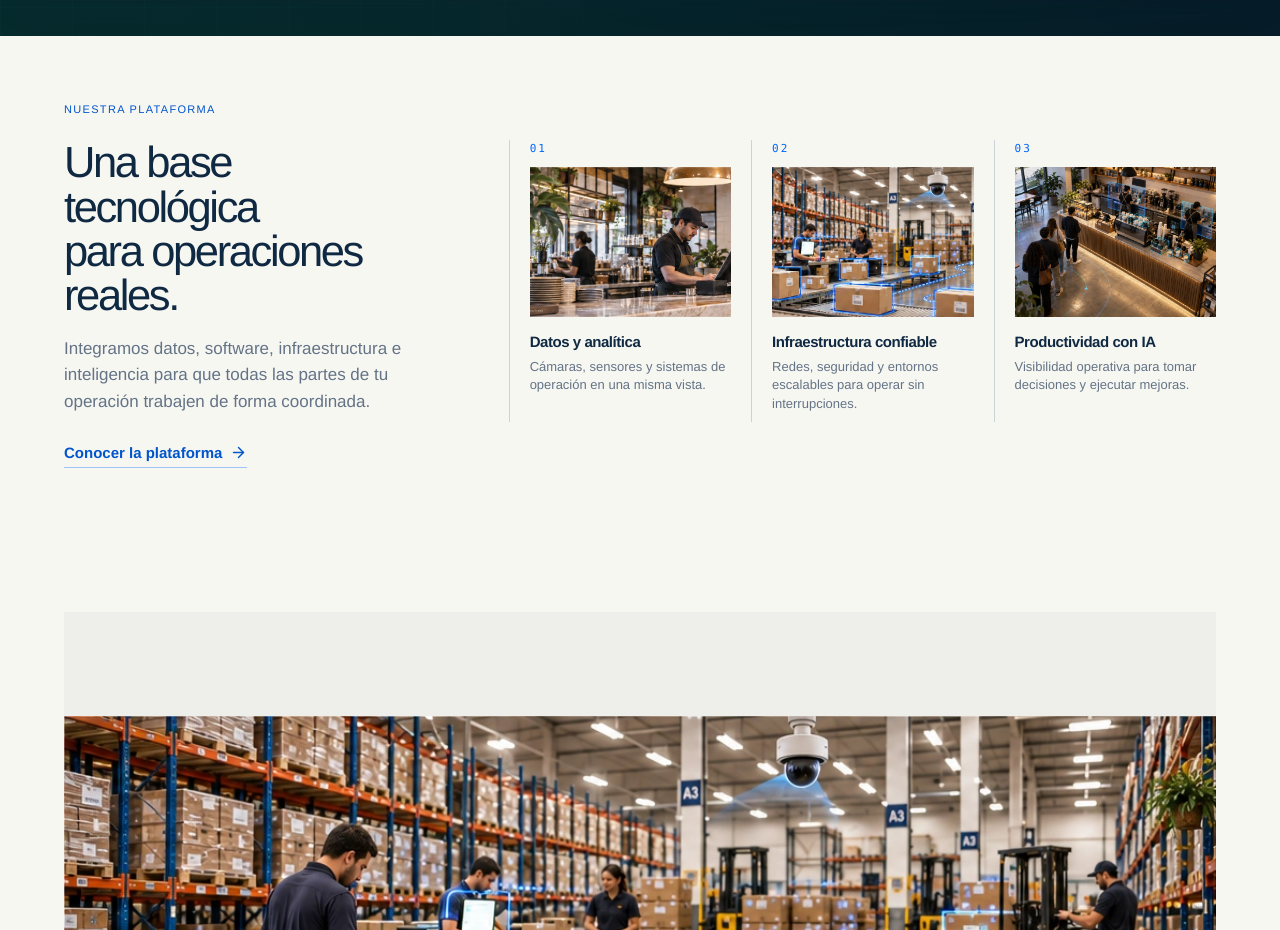
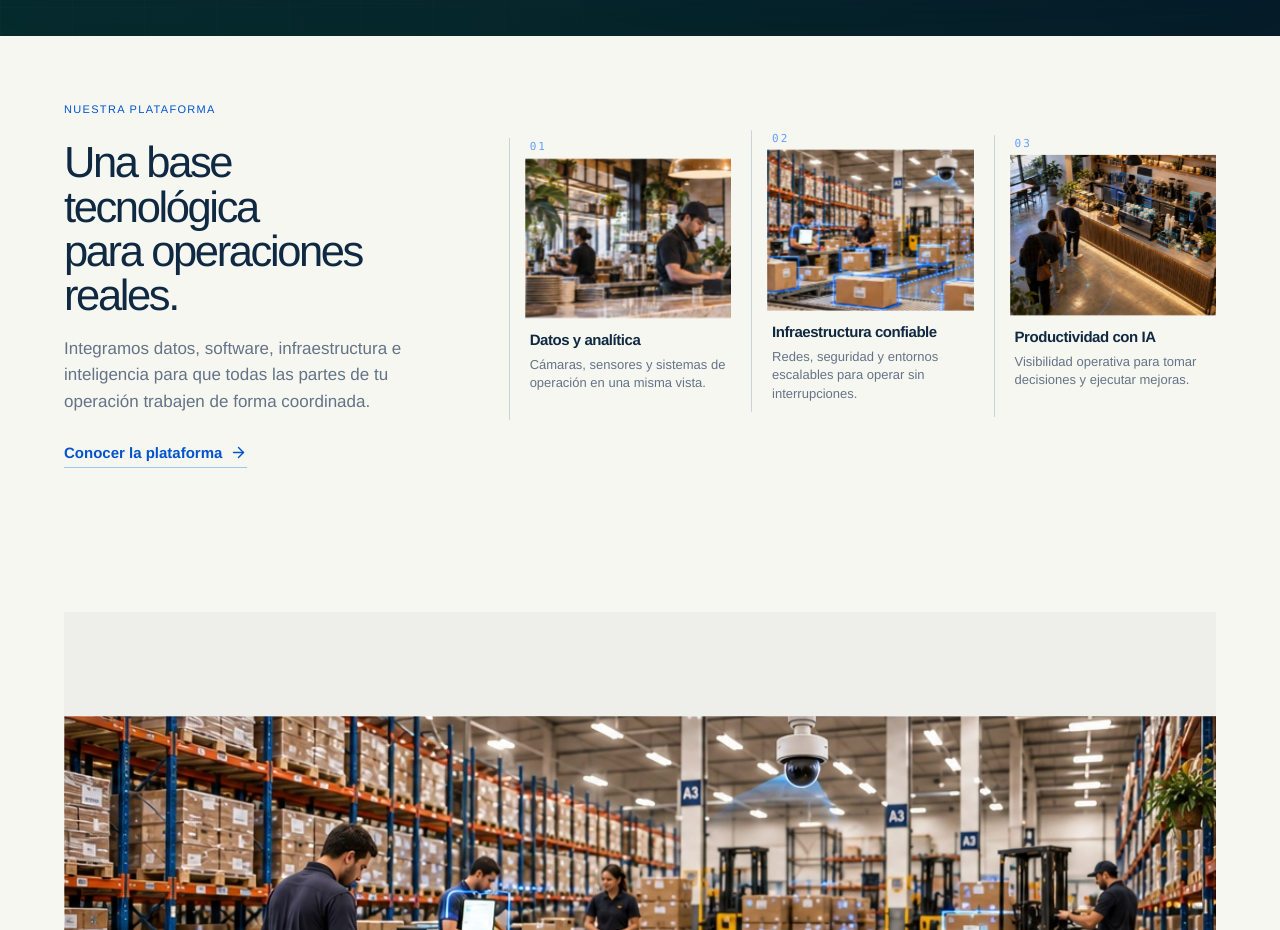
Before and after one commit to PaulGarcia89/DataLinkTech-WebAppFront, a Next.js app: page / in a window 1280 px wide. Shown: the part 785-1715 px from the top of the page. Built offline with nearby package versions, Linux system fonts and the light colour scheme; no server answers.

Commit message:
Make platform cards continuously animated

```diff
--- a/src/styles/editorial.css
+++ b/src/styles/editorial.css
@@ -831,14 +831,28 @@ body:has(.operations-hero) .language-switch {
 }
 
 @media (prefers-reduced-motion: no-preference) {
-  .platform-preview-card { animation: platform-card-reveal .7s var(--ease) both; }
-  .platform-preview-card:nth-child(2) { animation-delay: .12s; }
-  .platform-preview-card:nth-child(3) { animation-delay: .24s; }
-}
-
-@keyframes platform-card-reveal {
-  from { opacity: 0; transform: translateY(18px); }
-  to { opacity: 1; transform: translateY(0); }
+  .platform-preview-card { animation: platform-card-float 6s ease-in-out infinite; }
+  .platform-preview-card:nth-child(2) { animation-delay: -1.8s; }
+  .platform-preview-card:nth-child(3) { animation-delay: -3.6s; }
+  .platform-preview-card img { animation: platform-image-breathe 10s ease-in-out infinite alternate; }
+  .platform-preview-card:nth-child(2) img { animation-delay: -2.4s; }
+  .platform-preview-card:nth-child(3) img { animation-delay: -4.8s; }
+  .platform-card-index { animation: platform-index-pulse 2.4s ease-in-out infinite; }
+}
+
+@keyframes platform-card-float {
+  0%, 100% { transform: translateY(0); }
+  50% { transform: translateY(-10px); }
+}
+
+@keyframes platform-image-breathe {
+  from { transform: scale(1.02) translate3d(-1%, 0, 0); filter: saturate(.95); }
+  to { transform: scale(1.08) translate3d(1.5%, -1%, 0); filter: saturate(1.12); }
+}
+
+@keyframes platform-index-pulse {
+  0%, 100% { opacity: .55; letter-spacing: .18em; }
+  50% { opacity: 1; letter-spacing: .26em; }
 }
 .home-industries { padding-block: 72px 90px; background: #f7f7f2; }
 
```
